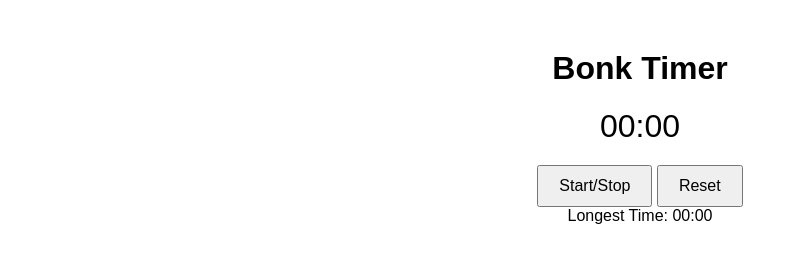
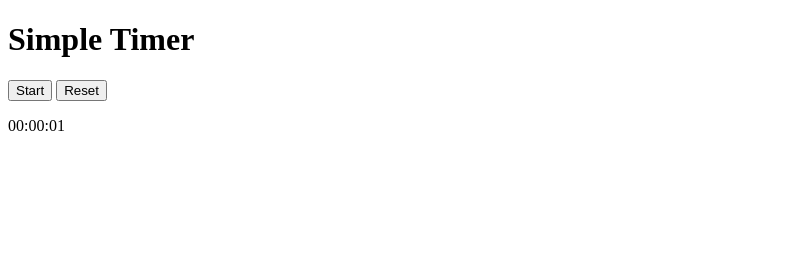
Before and after one commit to jacevedo00/timers, a plain HTML site: page index.html in a window 1280 px wide. Both pictures are taken after a click on the button "Reset". Shown: the whole page, without its empty margins (0-798 px from the left). Drawn offline with Linux system fonts and the light colour scheme.

Commit message:
Update index.html

```diff
--- a/index.html
+++ b/index.html
@@ -3,95 +3,57 @@
 <head>
     <meta charset="UTF-8">
     <meta name="viewport" content="width=device-width, initial-scale=1.0">
-    <title>Bonk Timer</title>
-    <style>
-        body {
-            font-family: Arial, sans-serif;
-            text-align: center;
-            margin: 50px;
-        }
-
-        .timer-container {
-            margin-bottom: 50px;
-        }
-
-        .timer {
-            font-size: 2em;
-            margin-bottom: 20px;
-        }
-
-        button {
-            padding: 10px 20px;
-            font-size: 1em;
-            cursor: pointer;
-        }
-    </style>
+    <title>Simple Timer</title>
 </head>
 <body>
-    <div class="timer-container">
-        <h1>Bonk Timer</h1>
-        <div id="bonkTimer" class="timer">00:00</div>
-        <button onclick="startStopTimer()">Start/Stop</button>
+
+<h1>Simple Timer</h1>
+
+<button onclick="startTimer()">Start</button>
 <button onclick="resetTimer()">Reset</button>
-        <div id="bonkLeaderboard">Longest Time: <span id="bonkLongestTime">00:00</span></div>
-    </div>
+
+<p id="timer">00:00:00</p>
 
 <script>
-        let bonkInterval;
-        let bonkStartTime;
-        let bonkLongestTime = 0;
-        function startStopTimer() {
-            if (bonkInterval) {
-                stopTimer();
-            } else {
-                startTimer();
-            }
-        }
+    let timerInterval;
+    let seconds = 0;
+    let minutes = 0;
+    let hours = 0;
 
     function startTimer() {
-            bonkStartTime = new Date().getTime();
-            bonkInterval = setInterval(updateTimerDisplay, 1000);
-        }
-
-        function stopTimer() {
-            clearInterval(bonkInterval);
-            const currentTime = new Date().getTime();
-            if (bonkStartTime) {
-                const elapsedTime = Math.floor((currentTime - bonkStartTime) / 1000);
-                if (elapsedTime > bonkLongestTime) {
-                    bonkLongestTime = elapsedTime;
-                    updateLeaderboard();
-                }
+        if (!timerInterval) {
+            timerInterval = setInterval(updateTimer, 1000);
         }
     }
 
     function resetTimer() {
-            clearInterval(bonkInterval);
-            bonkStartTime = null;
-            updateTimerDisplay();
+        clearInterval(timerInterval);
+        timerInterval = null;
+        seconds = 0;
+        minutes = 0;
+        hours = 0;
+        updateTimer();
     }
 
-        function updateTimerDisplay() {
-            const currentTime = new Date().getTime();
-            const elapsedTime = bonkStartTime ? Math.floor((currentTime - bonkStartTime) / 1000) : 0;
-            const minutes = Math.floor(elapsedTime / 60);
-            const seconds = elapsedTime % 60;
-            const displayMinutes = minutes < 10 ? '0' + minutes : minutes;
-            const displaySeconds = seconds < 10 ? '0' + seconds : seconds;
-            document.getElementById('bonkTimer').innerText = `${displayMinutes}:${displaySeconds}`;
+    function updateTimer() {
+        seconds++;
+        if (seconds === 60) {
+            seconds = 0;
+            minutes++;
+            if (minutes === 60) {
+                minutes = 0;
+                hours++;
+            }
         }
 
-        function updateLeaderboard() {
-            localStorage.setItem('bonkLongestTime', bonkLongestTime);
-            const longestMinutes = Math.floor(bonkLongestTime / 60);
-            const longestSeconds = bonkLongestTime % 60;
-            const displayLongestMinutes = longestMinutes < 10 ? '0' + longestMinutes : longestMinutes;
-            const displayLongestSeconds = longestSeconds < 10 ? '0' + longestSeconds : longestSeconds;
-            document.getElementById('bonkLongestTime').innerText = `${displayLongestMinutes}:${displayLongestSeconds}`;
+        const formattedTime = pad(hours) + ":" + pad(minutes) + ":" + pad(seconds);
+        document.getElementById("timer").innerText = formattedTime;
     }
 
-        // Initialize leaderboard on page load
-        updateLeaderboard();
+    function pad(value) {
+        return value < 10 ? "0" + value : value;
+    }
 </script>
+
 </body>
 </html>
```
Lines whose indentation alone changed are shown as unchanged.
